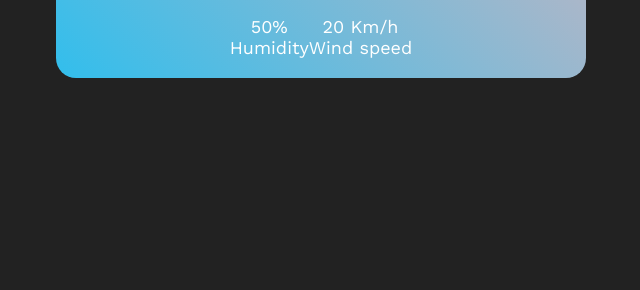
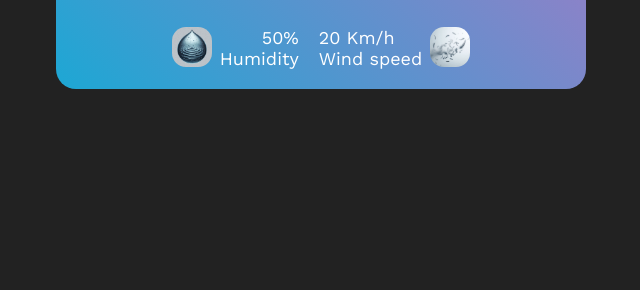
Before and after one commit to mittalparas/weather, a plain HTML site: page index.html in a window 1280 px wide. Shown: the part 510-800 px from the top of the page, without its empty margins (319-959 px from the left). Drawn offline with nearby package versions, Linux system fonts and the light colour scheme.

Commit message:
Giving good shape by html and css

```diff
--- a/index.html
+++ b/index.html
@@ -22,7 +22,7 @@
                 <h1 class="temp">23 F</h1>
                 <h2 class="city">Newmarket, ON</h2>
                 <div class="details">
-                    <div class="col">
+                    <div class="col humidity">
                         <img src="images/humidity.jpeg" alt="">
                         <div>
                             <p class="humidity">50%</p>
@@ -30,12 +30,12 @@
                         </div>
 
                     </div>
-                    <div class="col">
-                        <img src="images/wind.jpeg" alt="">
+                    <div class="col windspeed">
                         <div>
                             <p class="wind">20 Km/h</p>
                             <p>Wind speed</p>
                         </div>
+                        <img src="images/wind.jpeg" alt="">
 
                     </div>
                 </div>
--- a/style.css
+++ b/style.css
@@ -13,7 +13,7 @@ body {
 .card {
     width: 90%;
     max-width: 470px;
-    background: linear-gradient(45deg, rgb(50, 190, 236), rgb(251, 178, 178));
+    background: linear-gradient(45deg, rgb(29, 167, 212), rgb(210, 107, 193));
     color: white;
     margin: 100px auto 0px;
     border-radius: 20px;
@@ -106,3 +106,27 @@ body {
     padding: 0 20px;
     /* margin-top: 50px; */
 }
+
+.humidity {
+    margin-right: 10px;
+    text-align: right;
+}
+
+.windspeed {
+    text-align: left;
+    margin-left: 10px;
+}
+
+.col{
+    margin-top: 30px;
+    display: flex;
+    align-items: left;
+}
+
+.col img {
+    height: 40px;
+    width: 40px;
+    border-radius: 14px;
+    margin-left: 8px;
+    margin-right: 8px;
+}
```
Also changed, not shown: images/humidity.jpeg (added), images/wind.jpeg (added).
